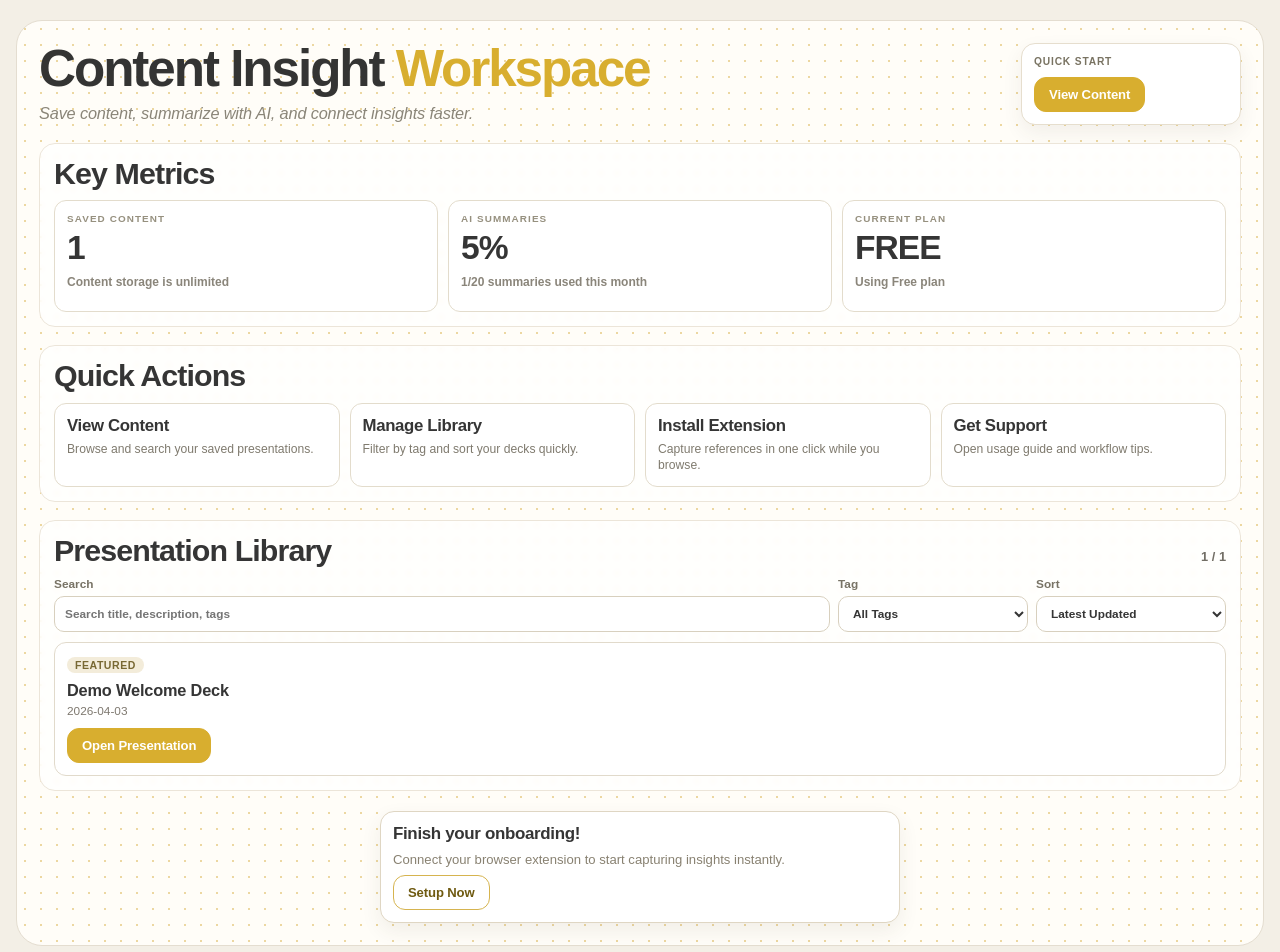
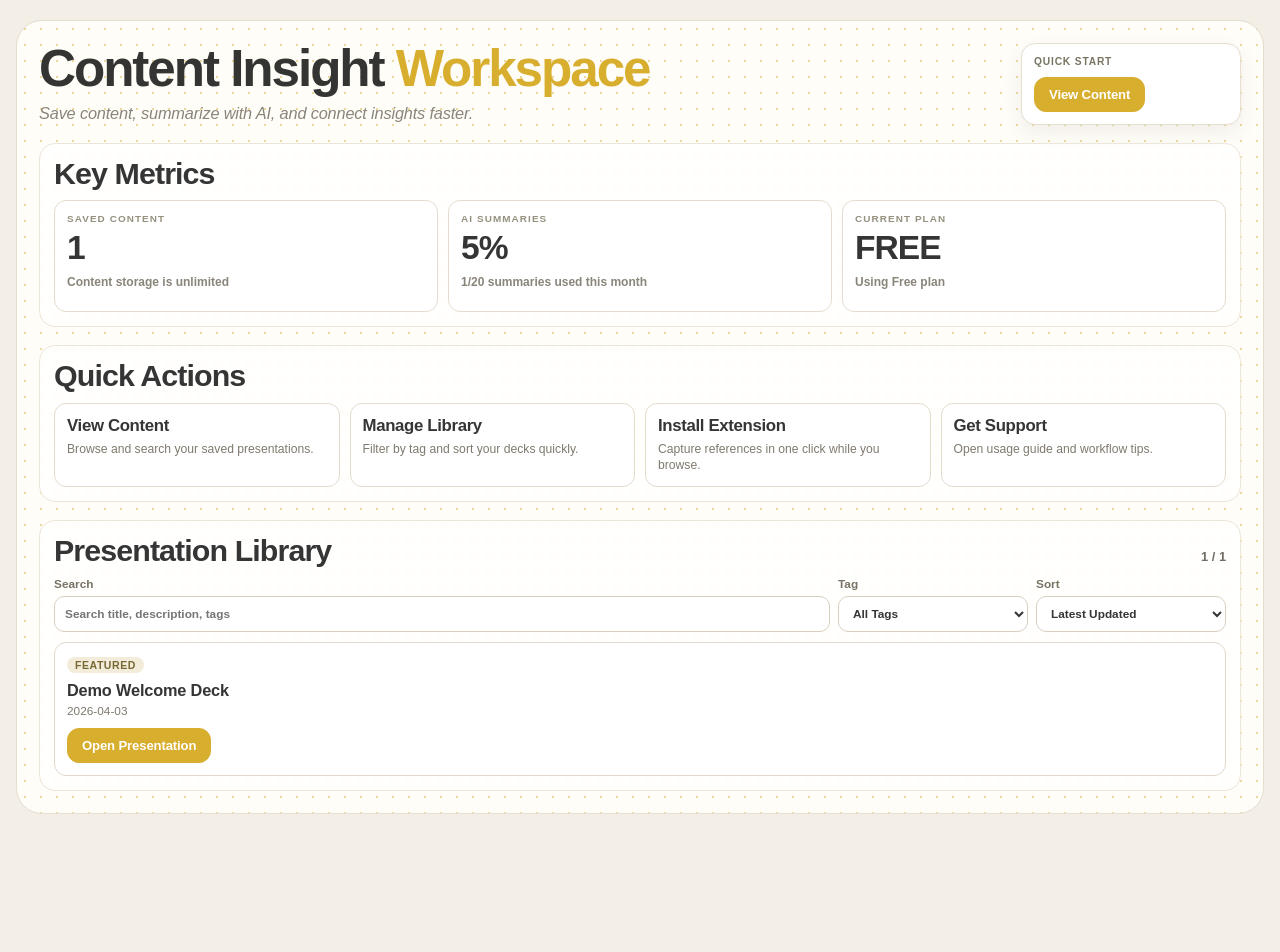
Before and after one commit to hefxpzwk/myppt, a React (Vite) app: page / in a window 1280 px wide. Shown: the top 952 px of the page. After the commit the page ends 850 px from the top, so only its background shows below. Built offline with nearby package versions, Linux system fonts and the light colour scheme.

Commit message:
fix: remove onboarding card from dashboard

```diff
--- a/src/pages/dashboard/DashboardPage.tsx
+++ b/src/pages/dashboard/DashboardPage.tsx
@@ -201,15 +201,6 @@ export function DashboardPage() {
           </div>
         </section>
 
-        <aside className="dashboard-onboarding-card" aria-label="onboarding">
-          <p className="dashboard-onboarding-card__title">Finish your onboarding!</p>
-          <p className="dashboard-onboarding-card__desc">
-            Connect your browser extension to start capturing insights instantly.
-          </p>
-          <a className="button button--ghost" href="#presentation-library">
-            Setup Now
-          </a>
-        </aside>
       </section>
     </main>
   );
```
